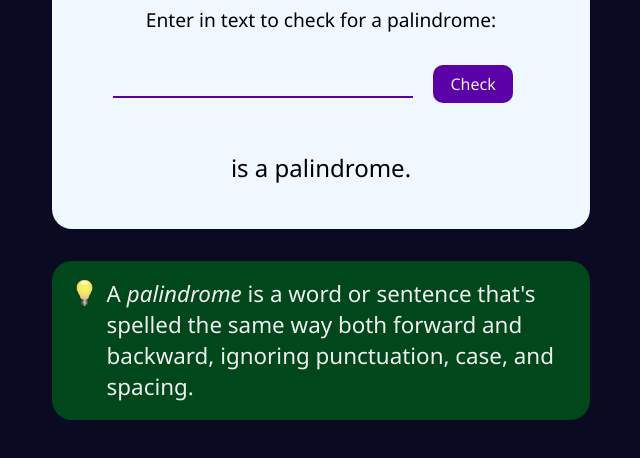
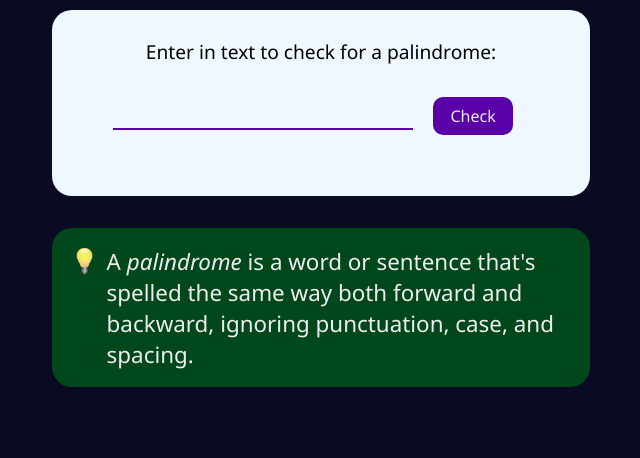
Before and after one commit to Pari55051/palindrome-checker, a plain HTML site: page index.html in a window 1280 px wide. Both pictures are taken after a click on the button "Check". Shown: the part 282-740 px from the top of the page, without its empty margins (319-959 px from the left). Drawn offline with Linux system fonts and the light colour scheme.

Commit message:
update code as per requirements

```diff
--- a/index.html
+++ b/index.html
@@ -25,7 +25,7 @@
                 <button id="check-btn" type="button" onclick="isPalindrome()">Check</button>
             </div>
 
-            <p id="output"><span>text</span> is not a palindrome</p>
+            <p id="result"></p>
         </section>
 
         <section id="info-box">
--- a/script.js
+++ b/script.js
@@ -1,29 +1,34 @@
 
 let inputField = document.getElementById('text-input');
-let outputField = document.getElementById('output');
+let outputField = document.getElementById('result');
 // let text_input = input_box.value;
 
 // console.log(inputField)
 
 function isPalindrome () {
-    let textInput = inputField.value;
+    let textInput = inputField.value.toLowerCase();
+
+    if (!textInput) {
+        alert("Please input a value");
+        return false
+    }
 
     // removeSpecialCharacters(textInput)
-    let text = textInput.replace(/[^a-zA-Z0-9\s]/g, '');
+    let text = textInput.replace(/[^a-zA-Z0-9]/g, '');
 
-    // console.log(textInput)
-    // console.log(text)
+    console.log(textInput)
+    console.log(text)
 
     for (let i = 0; i < text.length; i++) {
         if (text[i] != text[text.length - 1 - i]) {
             console.log("not a palindrome")
-            outputField.innerHTML = `<p id="output"><span>${textInput}</span> is not a palindrome.</p>`
+            outputField.innerHTML = `<p id="result">${textInput} is not a palindrome</p>`
             return false
         }
     }
 
     console.log("Palindrome")
-    outputField.innerHTML = `<p id="output"><span>${textInput}</span> is a palindrome.</p>`
+    outputField.innerHTML = `<p id="result">${textInput} is a palindrome</p>`
     return true
 }
 
--- a/style.css
+++ b/style.css
@@ -99,15 +99,15 @@ body {
     background-color: #29004c;
 }
 
-#input-box p {
+#input-box #result {
     margin: 1rem;
     font-size: 1.5rem;
     /* display: none; */
 }
 
-#input-box p span {
+/* #input-box p span {
     font-weight: 600;
-}
+} */
 
 
 /* ########## INFO BOX ######### */
```
